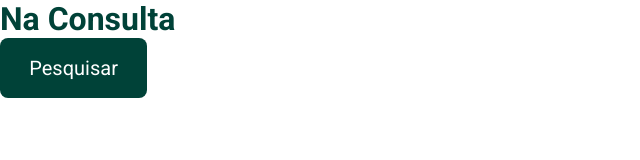
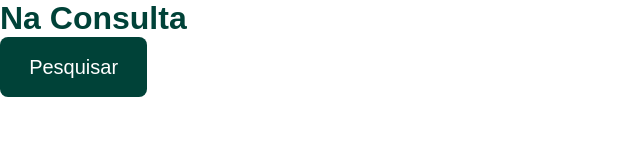
Before and after one commit to Achette/Na_Consulta_NEXT, a Next.js app: page / in a window 1280 px wide. Shown: the top 160 px of the page, without its empty margins (0-640 px from the left). Built offline with nearby package versions, Linux system fonts and the light colour scheme.

Commit message:
refact/task-0011: altera fonte do projeto

```diff
--- a/src/styles/global.ts
+++ b/src/styles/global.ts
@@ -18,6 +18,6 @@ body {
 }
 
 body, input, textarea, button {
-    font: 400 1rem Roboto, sans-serif;
+    font: 400 1rem Poppins, sans-serif;
 }
 `
```
